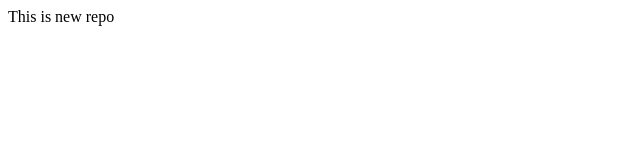
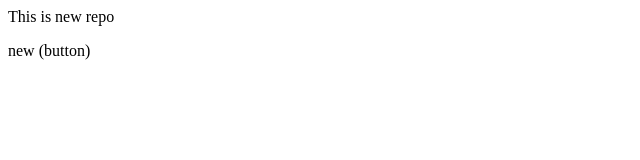
Before and after one commit to Yudhiraa/Localrepo, a plain HTML site: page index.html in a window 1280 px wide. Shown: the full height of the page, 0-640 px from the left. Drawn offline with Linux system fonts and the light colour scheme.

Commit message:
Added button

```diff
--- a/index.html
+++ b/index.html
@@ -1 +1,2 @@
 <p>This is new repo</p>
+<p>new (button)</p>
```
